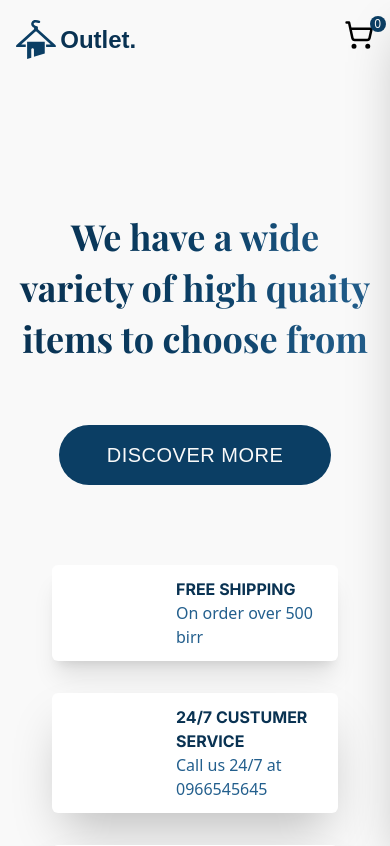
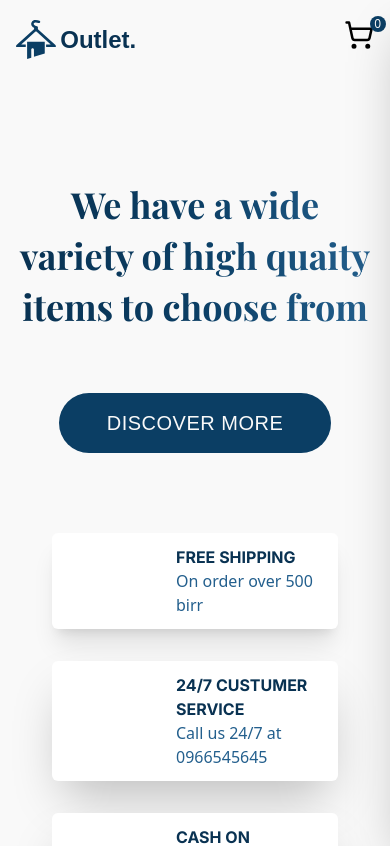
Before and after one commit to klassno3/Outlet-store, a React (Create React App) app: page / in a window 390 px wide. Shown: the top 846 px of the page. Built offline with nearby package versions, Linux system fonts and the light colour scheme; no server answers; some icons are missing; a web font is replaced by a local one.

Commit message:
make hero responsive

```diff
--- a/src/pages/Home.jsx
+++ b/src/pages/Home.jsx
@@ -11,7 +11,7 @@
     <div className='relative z-10 bg-secondary-100'>
 
     <div className='flex w-11/12 mx-auto items-start justify-between pt-20  z-10 relative'>
-      <div className='w-full md:w-1/2  pt-8' >
+      <div className='w-full md:w-1/2  md:pt-8' >
         <h1 className='text-4xl md:flex justify-center mx-auto  md:text-left md:mx-0 text-center pt-5 leading-[3.2rem] xl:leading-[4.5rem] font-bold font-play  bg-gradient-to-r from-primary-300 via-primary-200 to-primary-100 text-transparent bg-clip-text md:text-5xl xl:text-6xl'>
           We have a wide variety of high quaity items to choose from </h1>
         <div className='mt-3 flex md:block justify-center font-kaisei'>
```
